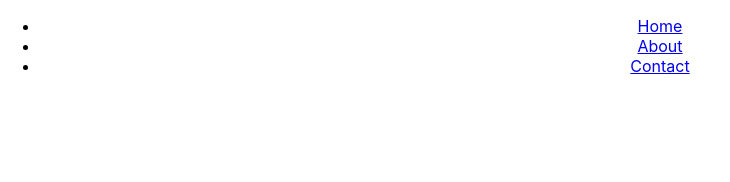
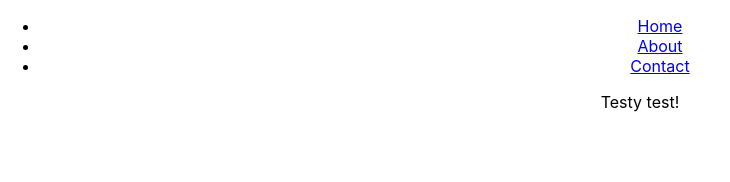
Before and after one commit to Wanakaaa/kasa, a React (Create React App) app: page /#/ in a window 1280 px wide. Shown: the top 182 px of the page, without its empty margins (0-730 px from the left). Built offline with nearby package versions, Linux system fonts and the light colour scheme.

Commit message:
test jsx

```diff
--- a/src/templates/Home.jsx
+++ b/src/templates/Home.jsx
@@ -3,7 +3,7 @@ import '../App.css';
 export default function Home() {
     return (
     <div className="App">
-
+        Testy test!
     </div>
     )
 }
```
Also changed, not shown: src/templates/About.jsx (renamed from src/templates/About.js).
